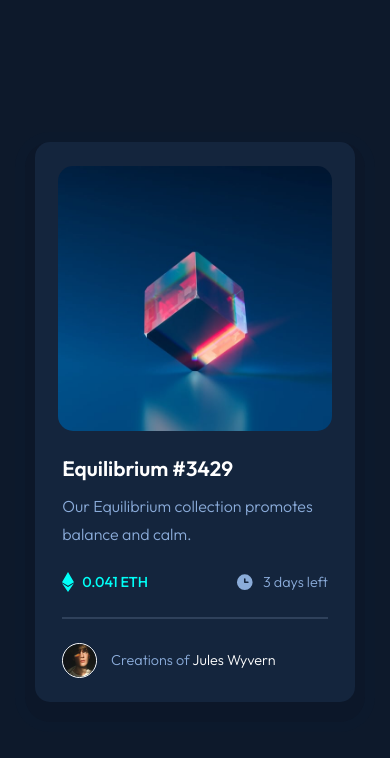
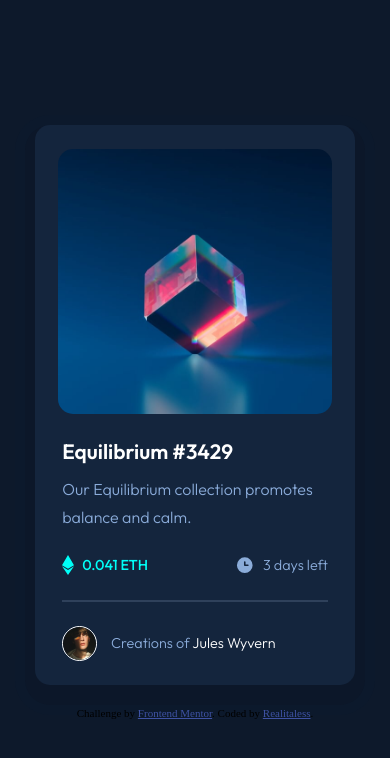
Before and after one commit to Realitales/Personal-Challenges, a plain HTML site: page nft-preview-card-component-main/index.html in a window 390 px wide. Drawn offline with Linux system fonts and the light colour scheme.

Commit message:
Responsive layout

```diff
--- a/nft-preview-card-component-main/index.html
+++ b/nft-preview-card-component-main/index.html
@@ -47,16 +47,12 @@
           </div>
         </div>
       </div>
+      <div class="attribution">
+        Challenge by
+        <a href="https://www.frontendmentor.io?ref=challenge" target="_blank"
+          >Frontend Mentor</a
+        >. Coded by <a href="https://github.com/Realitales">Realitaless</a>.
+      </div>
     </div>
-    <!--
-
-
-    <div class="attribution">
-      Challenge by
-      <a href="https://www.frontendmentor.io?ref=challenge" target="_blank"
-        >Frontend Mentor</a
-      >. Coded by <a href="#">Your Name Here</a>.
-    </div>
-    -->
   </body>
 </html>
--- a/nft-preview-card-component-main/style.css
+++ b/nft-preview-card-component-main/style.css
@@ -19,6 +19,7 @@
 .attribution {
   font-size: 11px;
   text-align: center;
+  margin-top: 2em;
 }
 .attribution a {
   color: hsl(228, 45%, 44%);
@@ -31,6 +32,7 @@ body {
   display: flex;
   justify-content: center;
   align-items: center;
+  flex-direction: column;
   height: 100vh;
 }
 
@@ -143,7 +145,7 @@ body {
     height: 35em;
   }
 }
-@media (max-width: 1440px) {
+@media (min-width: 375px) {
   .cardcontent {
     width: 20em;
     height: 35em;
```
